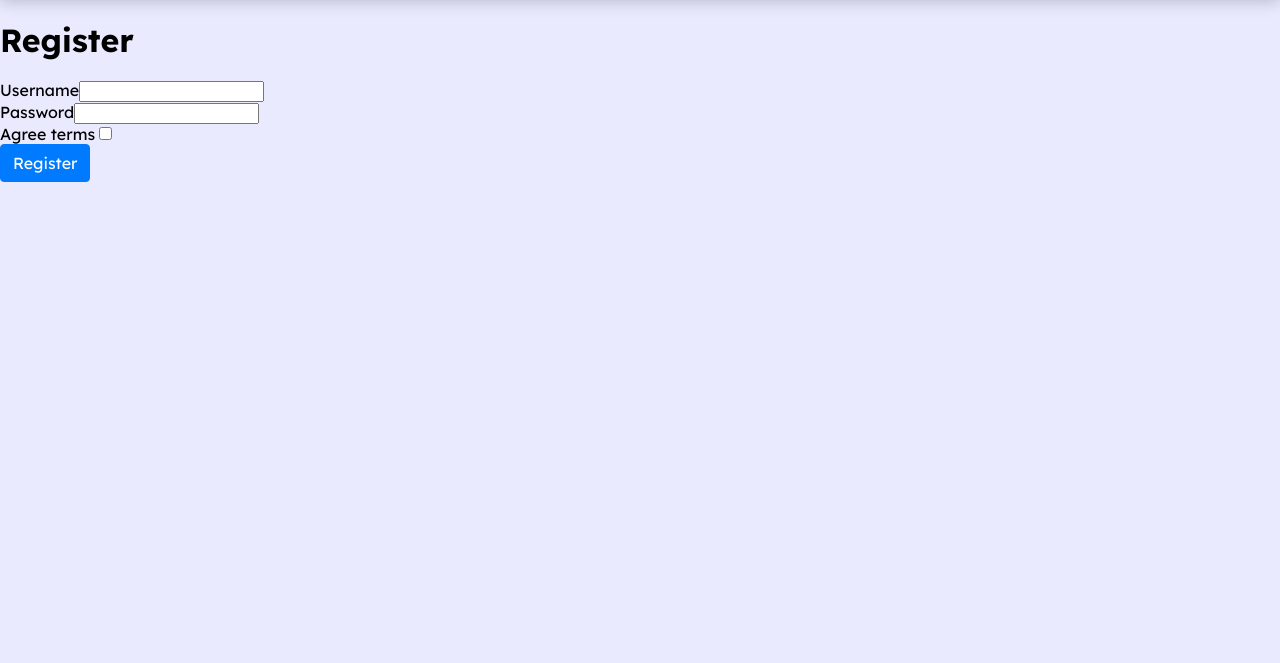
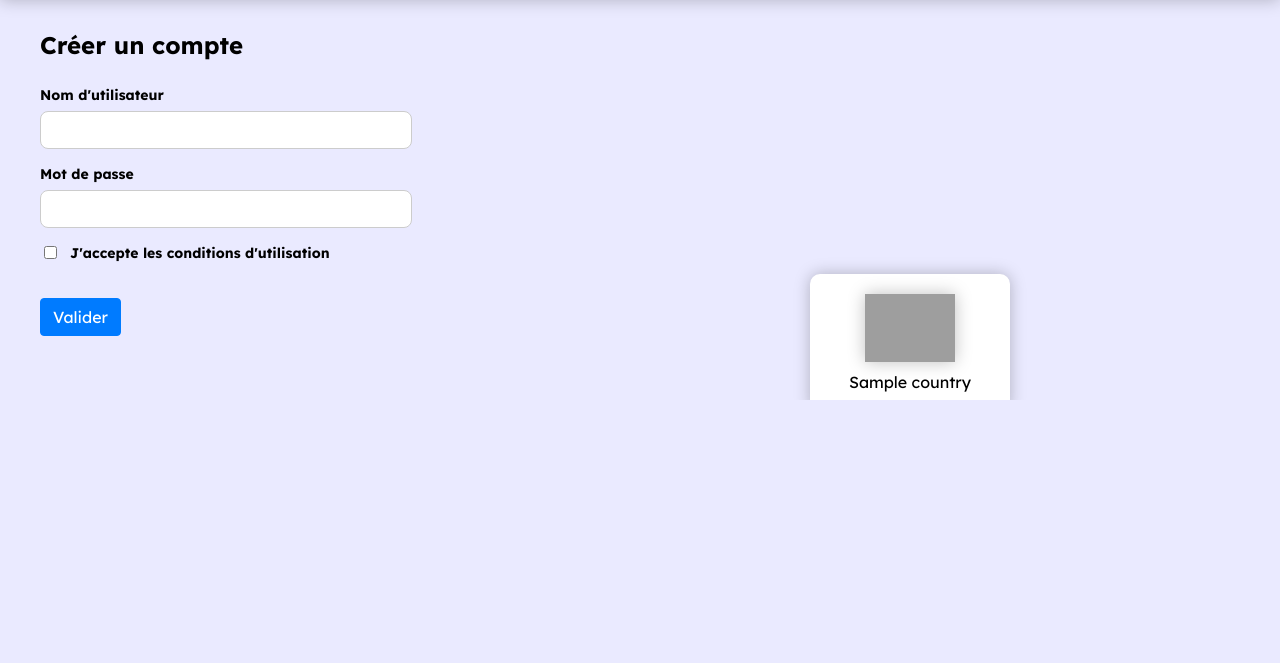
Before and after one commit to alexjamesdean1997/countries-quiz, a Symfony app: template app/templates/registration/register.html.twig in a window 1280 px wide. Shown: the part 60-723 px from the top of the page. Run offline with Twig, Linux system fonts and the light colour scheme; the template is opened without the code that fills it: most values are stand-ins (such as "Sample title", 1, 10 or a date in 2020); form fields are guessed from the names that the template uses; style sheets or scripts are compiled from the project's sources; some libraries are stand-ins or nearby versions; grey boxes are pictures that could not be loaded.

Commit message:
Added animated flags to login and register templates

```diff
--- a/app/src/Controller/RegistrationController.php
+++ b/app/src/Controller/RegistrationController.php
@@ -2,6 +2,7 @@
 
 namespace App\Controller;
 
+use App\Entity\Country;
 use App\Entity\User;
 use App\Form\RegistrationFormType;
 use DateTimeImmutable;
@@ -46,8 +47,12 @@ class RegistrationController extends AbstractController
             return $this->redirectToRoute('app_list_countries');
         }
 
+        $countries    = $this->doctrine->getRepository(Country::class)->findAll();
+        shuffle($countries);
+
         return $this->render('registration/register.html.twig', [
             'registrationForm' => $form->createView(),
+            'countries'        => $countries,
         ]);
     }
 }
--- a/app/templates/registration/register.html.twig
+++ b/app/templates/registration/register.html.twig
@@ -3,15 +3,64 @@
 {% block title %}Register{% endblock %}
 
 {% block body %}
-    <h1>Register</h1>
+    <main>
+        <section class="login">
+            <div class="login-form">
+                <h1>{{'Créer un compte'}}</h1>
+                {{ form_start(registrationForm) }}
+                <div class="form-field">
+                    {{ form_row(registrationForm.username, {
+                        label: 'Nom d\'utilisateur'
+                    }) }}
+                </div>
 
-    {{ form_start(registrationForm) }}
-        {{ form_row(registrationForm.username) }}
-        {{ form_row(registrationForm.plainPassword, {
-            label: 'Password'
-        }) }}
-        {{ form_row(registrationForm.agreeTerms) }}
+                <div class="form-field">
+                    {{ form_row(registrationForm.plainPassword, {
+                        label: 'Mot de passe'
+                    }) }}
+                </div>
 
-        <button type="submit" class="btn">Register</button>
-    {{ form_end(registrationForm) }}
+                <div class="form-field checkbox">
+                    {{ form_row(registrationForm.agreeTerms, {
+                        label: 'J\'accepte les conditions d\'utilisation'
+                    }) }}
+                </div>
+
+                <button type="submit" class="btn">{{ 'Valider' }}</button>
+                {{ form_end(registrationForm) }}
+            </div>
+            <div class="login-countries">
+                <div class="countries">
+                    {% for country in countries %}
+                        <div class="country">
+                            <img class="flag" src="{{ asset("flags/") ~ country.getFlagImgCode ~".svg"  }}" alt="{{ country.name }} flag">
+                            <div class="name">
+                                {{ country.name }}
+                            </div>
+                        </div>
+                    {% endfor %}
+                </div>
+                <div class="countries countries--reverse">
+                    {% for country in countries %}
+                        <div class="country">
+                            <img class="flag" src="{{ asset("flags/") ~ country.getFlagImgCode ~".svg"  }}" alt="{{ country.name }} flag">
+                            <div class="name">
+                                {{ country.name }}
+                            </div>
+                        </div>
+                    {% endfor %}
+                </div>
+                <div class="countries">
+                    {% for country in countries|shuffle %}
+                        <div class="country">
+                            <img class="flag" src="{{ asset("flags/") ~ country.getFlagImgCode ~".svg"  }}" alt="{{ country.name }} flag">
+                            <div class="name">
+                                {{ country.name }}
+                            </div>
+                        </div>
+                    {% endfor %}
+                </div>
+            </div>
+        </section>
+    </main>
 {% endblock %}
```
Also changed, not shown: app/src/Controller/LoginController.php (+7 -5 lines), app/templates/login/index.html.twig (+47 -7 lines).
